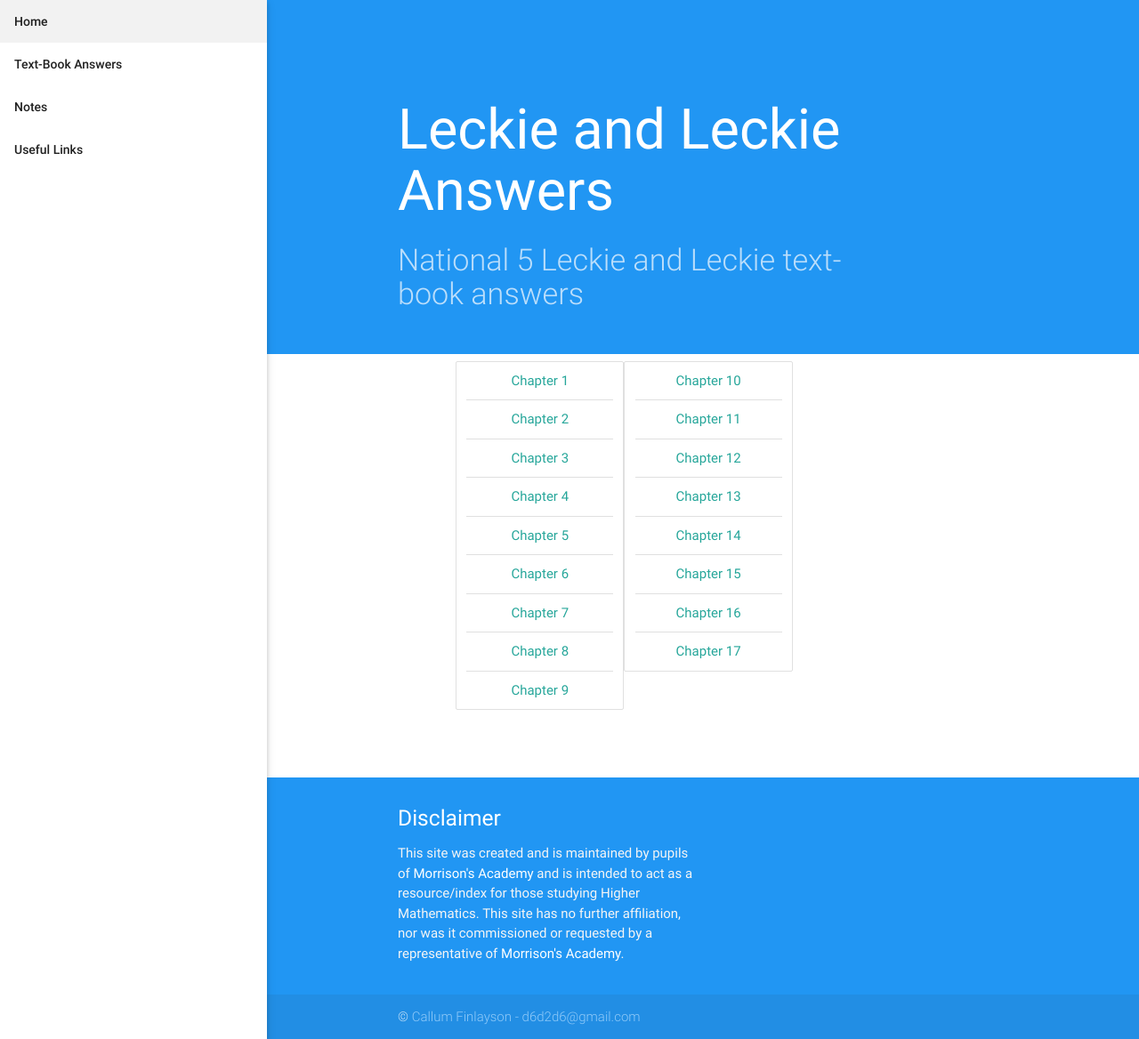
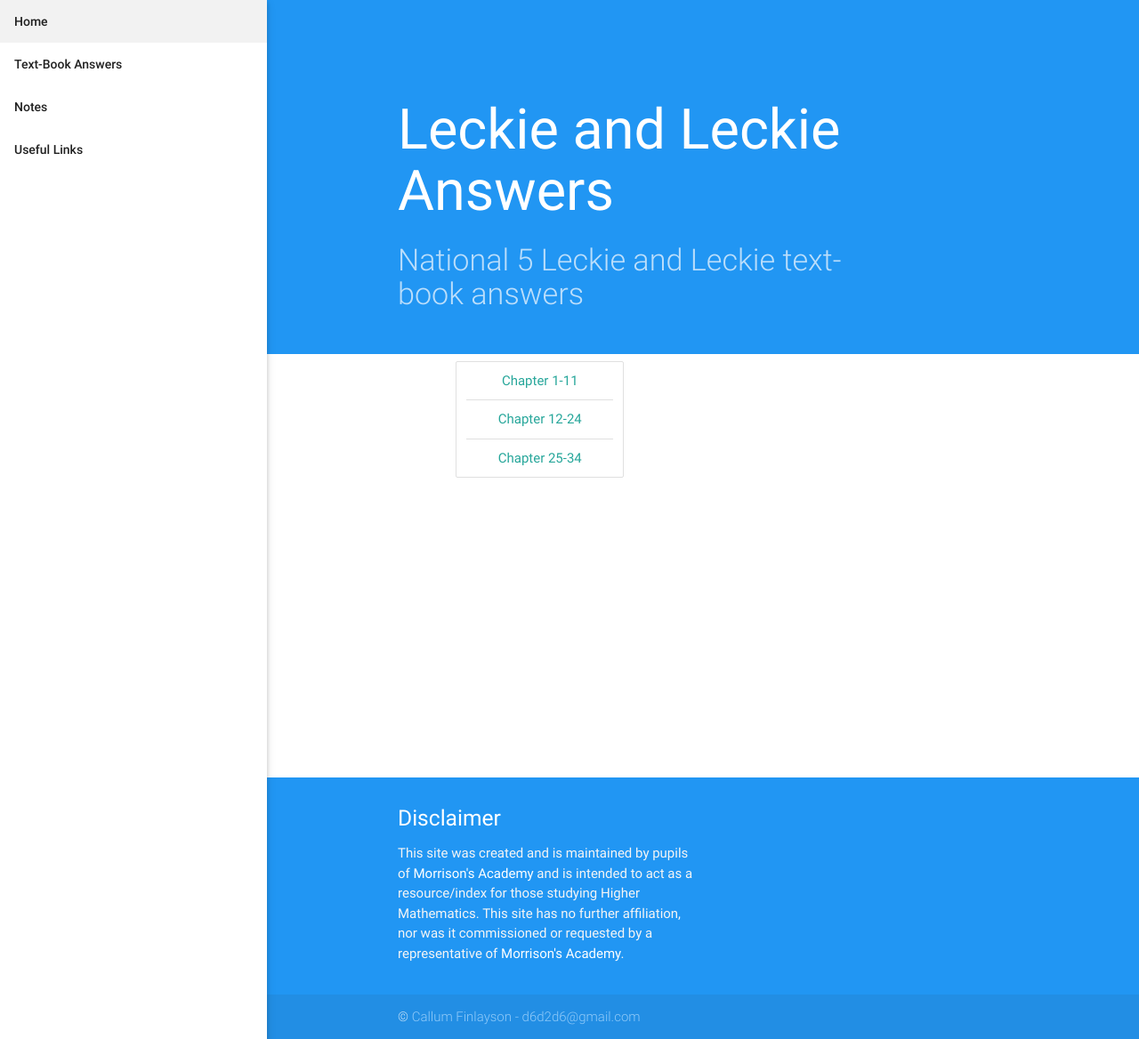
Before and after one commit to Harctona/MASecurity, a Jekyll site: the page built from answers/n5ans.html, in a window 1280 px wide and 1168 px high. Shown: the whole window at 89% size. Built offline with Jekyll 4.4.1, drawn with Linux system fonts in a browser that asks for light colours; nearby versions of some CDN libraries.

Commit message:
another update

```diff
--- a/answers/n5ans.html
+++ b/answers/n5ans.html
@@ -8,25 +8,9 @@ permalink: answers/n5
 <div class="container">
 	<div class="row">
 		<div class="collection center col s6">
-			<a class="collection-item" href="../pdfs/n5/CH1.pdf">Chapter 1</a>
-			<a class="collection-item" href="../pdfs/n5/CH2.pdf">Chapter 2</a>
-			<a class="collection-item" href="../pdfs/n5/CH3.pdf">Chapter 3</a>
-			<a class="collection-item" href="../pdfs/n5/CH4.pdf">Chapter 4</a>
-			<a class="collection-item" href="../pdfs/n5/CH5.pdf">Chapter 5</a>
-			<a class="collection-item" href="../pdfs/n5/CH6.pdf">Chapter 6</a>
-			<a class="collection-item" href="../pdfs/n5/CH7.pdf">Chapter 7</a>
-			<a class="collection-item" href="../pdfs/n5/CH8.pdf">Chapter 8</a>
-			<a class="collection-item" href="../pdfs/n5/CH9.pdf">Chapter 9</a>
-		</div>
-		<div class="collection center col s6">
-			<a class="collection-item" href="../pdfs/n5/CH10.pdf">Chapter 10</a>
-			<a class="collection-item" href="../pdfs/n5/CH11.pdf">Chapter 11</a>
-			<a class="collection-item" href="../pdfs/n5/CH12.pdf">Chapter 12</a>
-			<a class="collection-item" href="../pdfs/n5/CH13.pdf">Chapter 13</a>
-			<a class="collection-item" href="../pdfs/n5/CH14.pdf">Chapter 14</a>
-			<a class="collection-item" href="../pdfs/n5/CH15.pdf">Chapter 15</a>
-			<a class="collection-item" href="../pdfs/n5/CH16.pdf">Chapter 16</a>
-			<a class="collection-item" href="../pdfs/n5/CH17.pdf">Chapter 17</a>
+			<a class="collection-item" href="../pdfs/n5/1.pdf">Chapter 1-11</a>
+			<a class="collection-item" href="../pdfs/n5/2.pdf">Chapter 12-24</a>
+			<a class="collection-item" href="../pdfs/n5/3.pdf">Chapter 25-34</a>
 		</div>
 	</div>
 </div>
```
